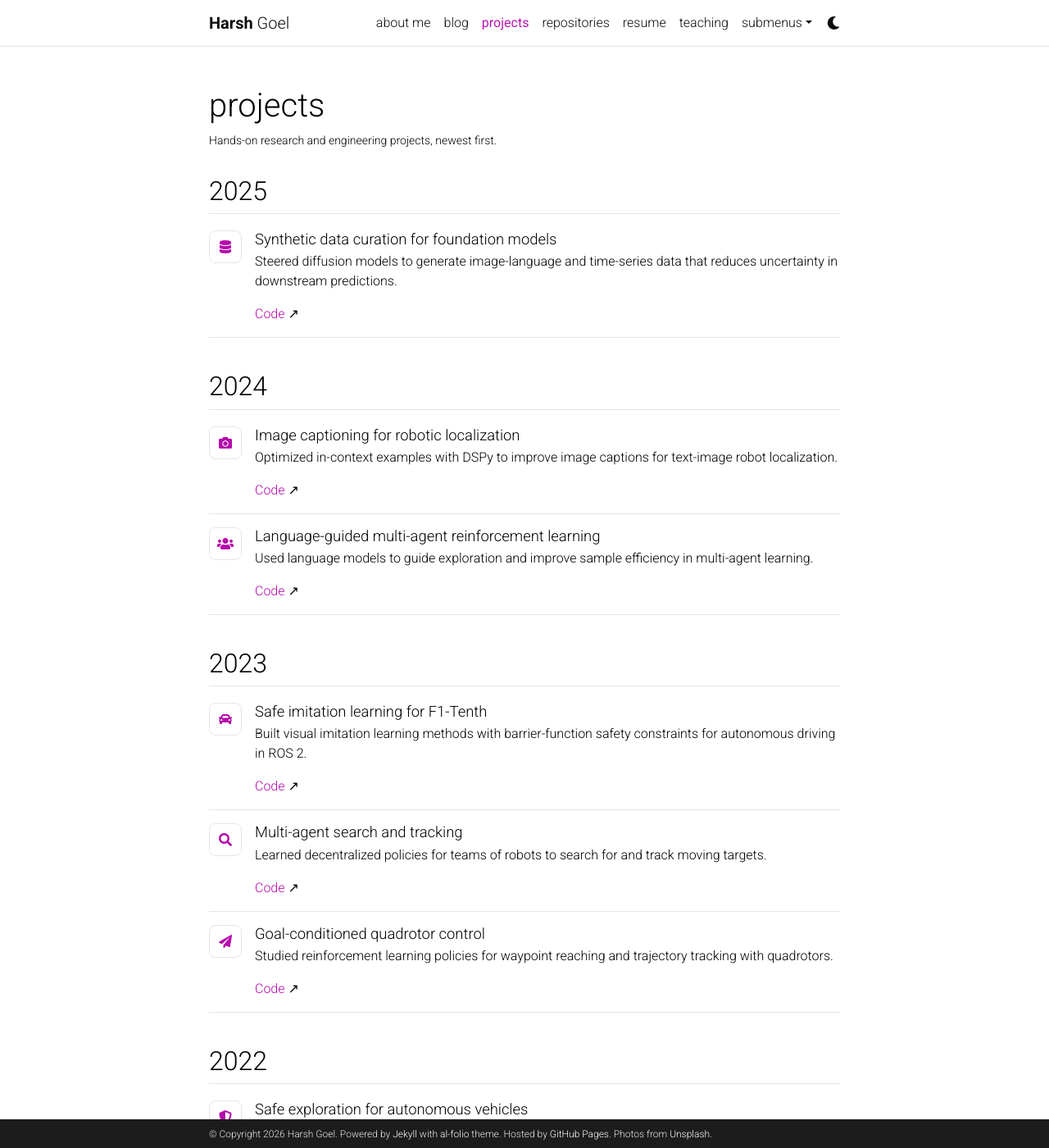
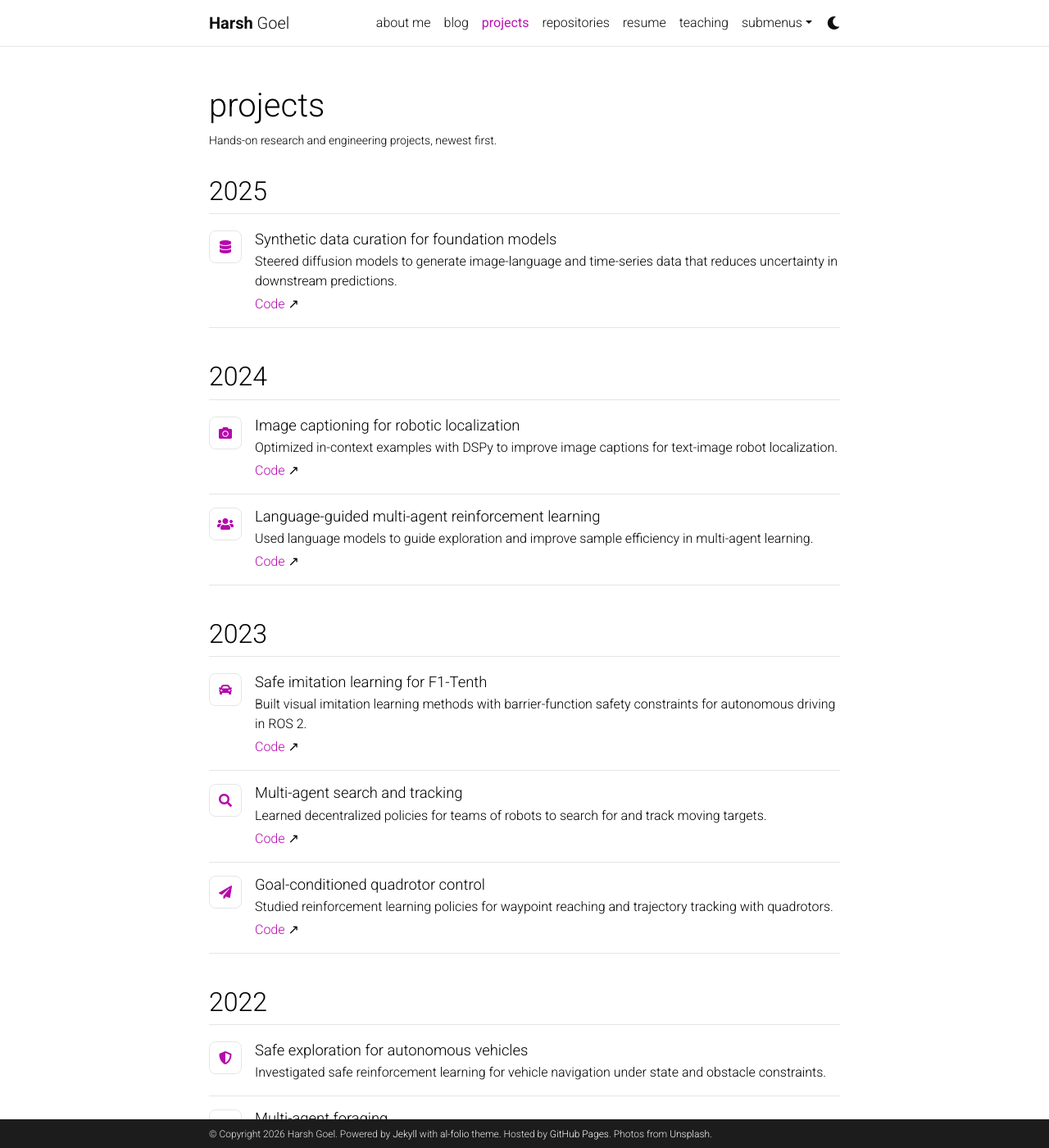
Before and after one commit to harshg99/hgmain, a Jekyll site: the page built from _pages/projects.md, in a window 1280 px wide and 1400 px high. Shown: the whole window at 82% size. Built offline with Jekyll 4.4.1, drawn with Linux system fonts in a browser that asks for light colours; comment, search, counter and statistics services are not loaded; a style sheet for code colours, icons or effects is not loaded.

Commit message:
Remove duplicate project styles

```diff
--- a/_sass/_base.scss
+++ b/_sass/_base.scss
@@ -775,51 +775,3 @@
      display: block;
      height: inherit;
  }
-
-.project-list {
-  .project-year-group {
-    margin: 2rem 0 2.5rem;
-  }
-
-  .project-year {
-    border-bottom: 1px solid var(--global-divider-color);
-    margin-bottom: 0.25rem;
-    padding-bottom: 0.5rem;
-  }
-
-  .project-entry {
-    display: flex;
-    gap: 1rem;
-    padding: 1rem 0;
-    border-bottom: 1px solid var(--global-divider-color);
-  }
-
-  .project-icon {
-    align-items: center;
-    border: 1px solid var(--global-divider-color);
-    border-radius: 0.5rem;
-    color: var(--global-theme-color);
-    display: flex;
-    flex: 0 0 2.5rem;
-    height: 2.5rem;
-    justify-content: center;
-  }
-
-  .project-entry-content {
-    min-width: 0;
-
-    h3 {
-      font-size: 1.15rem;
-      margin: 0 0 0.25rem;
-    }
-
-    p {
-      margin-bottom: 0.35rem;
-    }
-  }
-
-  .project-links a {
-    display: inline-block;
-    margin-right: 1rem;
-  }
-}
```
